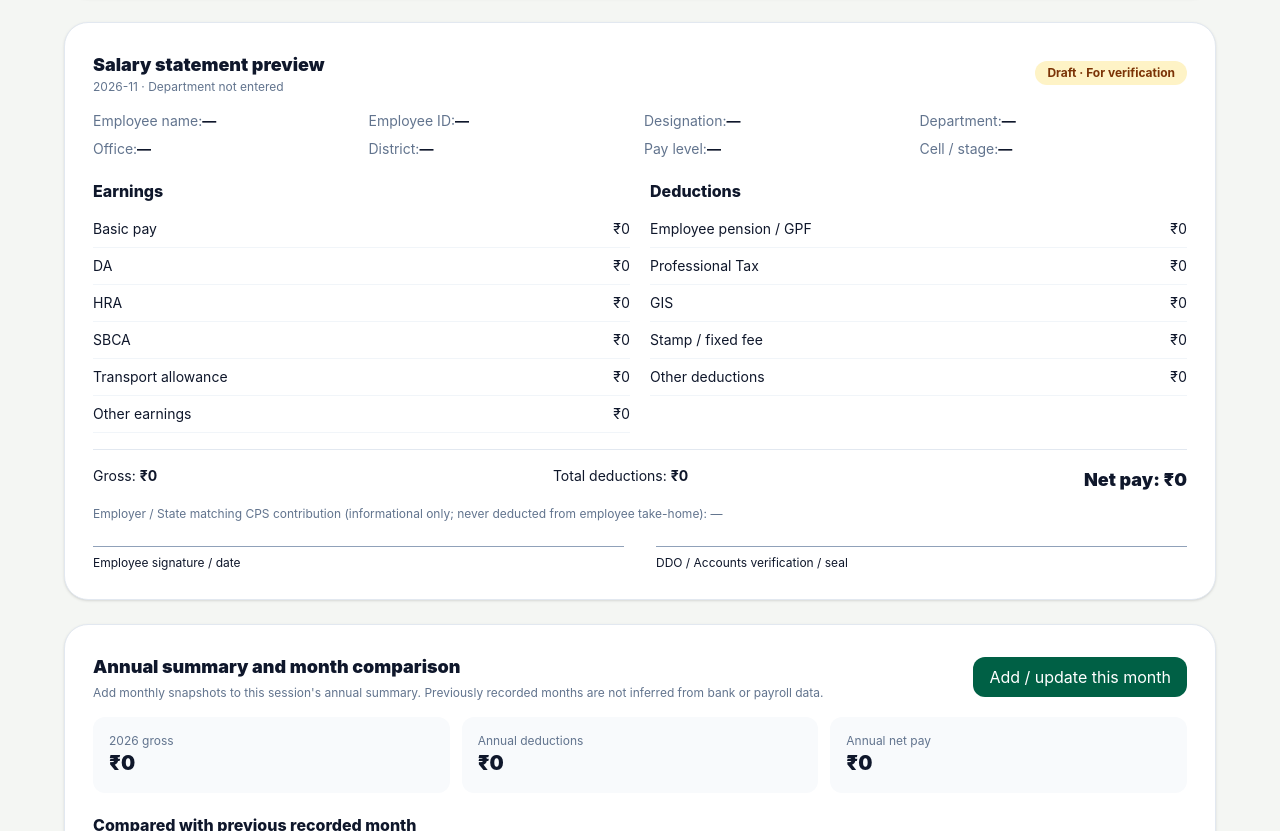
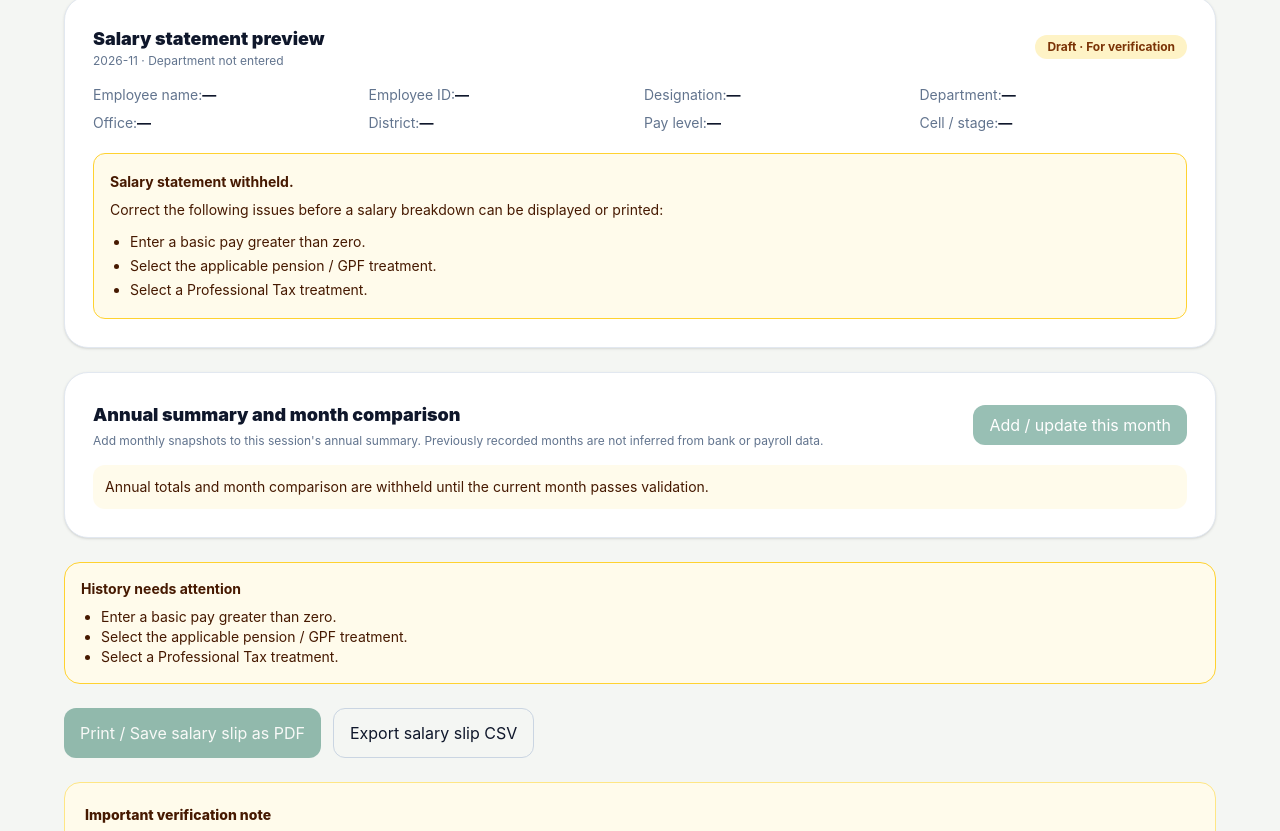
Before and after one commit to leenusdarnal/SIKKIM-GOVERNMENT-SALARY-CALCULATOR, a SvelteKit app: page /payslip-generator in a window 1280 px wide. Shown: the part 1189-2020 px from the top of the page. Built offline with nearby package versions, Linux system fonts and the light colour scheme.

Commit message:
Withhold invalid payslip totals and block print or month snapshots

```diff
--- a/src/routes/payslip-generator/+page.svelte
+++ b/src/routes/payslip-generator/+page.svelte
@@ -9,7 +9,7 @@
  const model=$derived(buildPayslipModel(month,employee,input,history));
  const fmt=(v:number)=>new Intl.NumberFormat('en-IN',{style:'currency',currency:'INR',maximumFractionDigits:0}).format(v);
  const update=(key:keyof SalaryInput,value:number|boolean|string)=>input={...input,[key]:value,...(key==='pensionMode'?{cpsMembershipConfirmed:false,gpfMembershipConfirmed:false}:{})};
- const addMonth=()=>{try{history=addOrReplacePayslipMonth(history,{month,gross:model.salary.gross,deductions:model.salary.totalDeductions,net:model.salary.takeHome});notice='Current month added to annual summary.';}catch(e){notice=e instanceof Error?e.message:'Could not add month.';}};
+ const addMonth=()=>{if(!model.valid){notice='The month was not recorded because the current salary inputs have validation issues.';return;}try{history=addOrReplacePayslipMonth(history,{month,gross:model.salary.gross,deductions:model.salary.totalDeductions,net:model.salary.takeHome});notice='Current month added to annual summary.';}catch(e){notice=e instanceof Error?e.message:'Could not add month.';}};
  const exportCsv=()=>{try{const blob=new Blob([createPayslipCsv(model)],{type:'text/csv;charset=utf-8;'});const url=URL.createObjectURL(blob);const a=document.createElement('a');a.href=url;a.download='sikkim-salary-slip-'+month+'.csv';a.click();URL.revokeObjectURL(url);}catch(e){notice=e instanceof Error?e.message:'Could not export CSV.';}};
  const fields=[['name','Employee name'],['employeeId','Employee ID'],['designation','Designation'],['department','Department'],['office','Office'],['district','District'],['payLevel','Pay level'],['cell','Cell / stage']] as const;
  const amounts=[['basicPay','Basic pay (₹)'],['daRate','DA rate (%)'],['hraRate','HRA rate (%)'],['hraMinimum','HRA minimum (₹)'],['sbcaRate','SBCA rate (%)'],['transportAllowance','Transport allowance (₹)'],['otherEarnings','Other earnings (₹)'],['manualPension','Employee pension / other pension (₹)'], ['manualProfessionalTax','Professional Tax override (₹)'],['gis','GIS (₹)'],['stampFee','Stamp / fixed fee (₹)'],['otherDeductions','Other deductions (₹)']] as const;
@@ -44,15 +44,20 @@
     <label class="text-sm font-semibold">Professional Tax treatment<select value={input.professionalTaxMode} onchange={(e)=>update('professionalTaxMode',e.currentTarget.value)} class="mt-1 w-full rounded-xl border border-slate-300 bg-transparent p-3 dark:border-slate-700"><option value="unselected">Not selected</option><option value="auto">Automatic — pay-level band</option><option value="manual">Manual override</option><option value="none">Not applicable</option></select></label>
     {#if input.professionalTaxMode==='auto'}<label class="text-sm font-semibold">Professional Tax pay-level band<select value={input.professionalTaxLevelBand} onchange={(e)=>update('professionalTaxLevelBand',e.currentTarget.value)} class="mt-1 w-full rounded-xl border border-slate-300 bg-transparent p-3 dark:border-slate-700"><option value="unselected">Select pay-level band</option><option value="below-level-15">Below Level 15 — ₹150</option><option value="level-15-and-above">Level 15 and above — ₹200</option></select></label>{/if}
    </div>
+   {#if model.valid}
    <div class="mt-5 grid gap-3 sm:grid-cols-2 lg:grid-cols-3">
     <div class="rounded-2xl bg-slate-50 p-4 dark:bg-slate-800"><p class="text-xs text-slate-500">Gross salary</p><p class="mt-1 text-2xl font-black">{fmt(model.salary.gross)}</p></div>
     <div class="rounded-2xl bg-slate-50 p-4 dark:bg-slate-800"><p class="text-xs text-slate-500">Total deductions</p><p class="mt-1 text-2xl font-black">{fmt(model.salary.totalDeductions)}</p></div>
     <div class="rounded-2xl bg-emerald-950 p-4 text-white"><p class="text-xs text-emerald-200">Net take-home</p><p class="mt-1 text-2xl font-black">{fmt(model.salary.takeHome)}</p></div>
    </div>
+   {:else}
+    <p class="mt-5 rounded-xl border border-amber-300 bg-amber-50 p-4 text-sm leading-6 text-amber-950 dark:border-amber-900 dark:bg-amber-950/30 dark:text-amber-100" role="alert">Gross pay, deductions and take-home are withheld until the salary inputs pass validation. Review the errors below.</p>
+   {/if}
   </section>
   <section id="print-slip" class="print-report rounded-3xl border border-slate-200 bg-white p-5 shadow-sm dark:border-slate-800 dark:bg-slate-900 sm:p-7">
    <div class="flex flex-wrap items-center justify-between gap-3"><div><h2 class="text-lg font-black">Salary statement preview</h2><p class="text-xs text-slate-500">{month} · {employee.department||'Department not entered'}</p></div><span class="rounded-full bg-amber-100 px-3 py-1 text-xs font-bold text-amber-900">Draft · For verification</span></div>
    <div class="mt-4 grid gap-2 text-sm sm:grid-cols-2 lg:grid-cols-4">{#each fields as field}<p><span class="text-slate-500">{field[1]}: </span><strong>{employee[field[0]]||'—'}</strong></p>{/each}</div>
+   {#if model.valid}
    <div class="mt-5 grid gap-5 md:grid-cols-2">
     <div><h3 class="mb-2 font-extrabold">Earnings</h3><table class="w-full text-sm"><tbody>{#each [['Basic pay',model.salary.basicPay],['DA',model.salary.da],['HRA',model.salary.hra],['SBCA',model.salary.sbca],['Transport allowance',model.salary.transportAllowance],['Other earnings',model.salary.otherEarnings]] as row}<tr class="border-b border-slate-100 dark:border-slate-800"><td class="py-2">{row[0]}</td><td class="py-2 text-right tabular-nums">{fmt(Number(row[1]))}</td></tr>{/each}</tbody></table></div>
     <div><h3 class="mb-2 font-extrabold">Deductions</h3><table class="w-full text-sm"><tbody>{#each [['Employee pension / GPF',model.salary.employeePension],['Professional Tax',model.salary.professionalTax],['GIS',model.salary.gis],['Stamp / fixed fee',model.salary.stampFee],['Other deductions',model.salary.otherDeductions]] as row}<tr class="border-b border-slate-100 dark:border-slate-800"><td class="py-2">{row[0]}</td><td class="py-2 text-right tabular-nums">{fmt(Number(row[1]))}</td></tr>{/each}</tbody></table></div>
@@ -60,17 +65,29 @@
    <div class="mt-4 flex flex-wrap justify-between gap-3 border-t border-slate-200 pt-4 text-sm dark:border-slate-700"><p>Gross: <strong>{fmt(model.salary.gross)}</strong></p><p>Total deductions: <strong>{fmt(model.salary.totalDeductions)}</strong></p><p class="text-lg font-black">Net pay: {fmt(model.salary.takeHome)}</p></div>
    <p class="mt-3 text-xs text-slate-500">Employer / State matching CPS contribution (informational only; never deducted from employee take-home): {model.salary.employerCpsContribution>0?fmt(model.salary.employerCpsContribution):'—'}</p>
    <div class="mt-6 grid gap-8 sm:grid-cols-2"><div class="border-t border-slate-400 pt-2 text-xs">Employee signature / date</div><div class="border-t border-slate-400 pt-2 text-xs">DDO / Accounts verification / seal</div></div>
+   {:else}
+    <div class="mt-5 rounded-xl border border-amber-300 bg-amber-50 p-4 text-sm leading-6 text-amber-950" role="alert">
+     <strong>Salary statement withheld.</strong>
+     <p class="mt-1">Correct the following issues before a salary breakdown can be displayed or printed:</p>
+     <ul class="mt-2 list-disc pl-5">{#each model.errors as issue}<li>{issue}</li>{/each}</ul>
+    </div>
+   {/if}
   </section>
   <section class="rounded-3xl border border-slate-200 bg-white p-5 shadow-sm dark:border-slate-800 dark:bg-slate-900 sm:p-7">
-   <div class="flex flex-wrap items-center justify-between gap-3"><div><h2 class="text-lg font-black">Annual summary and month comparison</h2><p class="mt-1 text-xs text-slate-500">Add monthly snapshots to this session's annual summary. Previously recorded months are not inferred from bank or payroll data.</p></div><button type="button" onclick={addMonth} class="rounded-xl bg-emerald-800 px-4 py-2 text-sm font-bold text-white">Add / update this month</button></div>
+   <div class="flex flex-wrap items-center justify-between gap-3"><div><h2 class="text-lg font-black">Annual summary and month comparison</h2><p class="mt-1 text-xs text-slate-500">Add monthly snapshots to this session's annual summary. Previously recorded months are not inferred from bank or payroll data.</p></div><button type="button" onclick={addMonth} disabled={!model.valid} class="rounded-xl bg-emerald-800 px-4 py-2 text-sm font-bold text-white disabled:cursor-not-allowed disabled:opacity-40">Add / update this month</button></div>
+   {#if model.valid}
    <div class="mt-4 grid gap-3 sm:grid-cols-3"><div class="rounded-xl bg-slate-50 p-4 dark:bg-slate-800"><p class="text-xs text-slate-500">{model.annual.year} gross</p><p class="text-xl font-black">{fmt(model.annual.gross)}</p></div><div class="rounded-xl bg-slate-50 p-4 dark:bg-slate-800"><p class="text-xs text-slate-500">Annual deductions</p><p class="text-xl font-black">{fmt(model.annual.deductions)}</p></div><div class="rounded-xl bg-slate-50 p-4 dark:bg-slate-800"><p class="text-xs text-slate-500">Annual net pay</p><p class="text-xl font-black">{fmt(model.annual.net)}</p></div></div>
    <h3 class="mt-5 font-extrabold">Compared with previous recorded month</h3>
    {#if model.previousMonth}<p class="mt-1 text-xs text-slate-500">Previous record: {model.previousMonth.month}</p><div class="mt-3 grid gap-3 sm:grid-cols-3">{#each [['Gross change',model.monthComparison.gross],['Deduction change',model.monthComparison.deductions],['Net pay change',model.monthComparison.net]] as row}<div class="rounded-xl border border-slate-200 p-3 dark:border-slate-700"><p class="text-xs text-slate-500">{row[0]}</p><p class="text-lg font-black">{Number(row[1])>=0?'+':''}{fmt(Number(row[1]))}</p></div>{/each}</div>{:else}<p class="mt-2 text-sm text-slate-500">Add a previous month record to enable month-to-month comparison.</p>{/if}
+
+   {:else}
+    <p class="mt-4 rounded-xl bg-amber-50 p-3 text-sm text-amber-950" role="status">Annual totals and month comparison are withheld until the current month passes validation.</p>
+   {/if}
    {#if history.length}<div class="mt-5 overflow-x-auto"><table class="w-full min-w-[560px] text-sm"><thead><tr class="border-b text-left dark:border-slate-700"><th class="py-2">Month</th><th class="py-2 text-right">Gross</th><th class="py-2 text-right">Deductions</th><th class="py-2 text-right">Net</th></tr></thead><tbody>{#each history as item}<tr class="border-b border-slate-100 dark:border-slate-800"><td class="py-2">{item.month}</td><td class="py-2 text-right">{fmt(item.gross)}</td><td class="py-2 text-right">{fmt(item.deductions)}</td><td class="py-2 text-right">{fmt(item.net)}</td></tr>{/each}</tbody></table></div>{/if}
    {#if notice}<p class="mt-3 text-sm" role="status">{notice}</p>{/if}
   </section>
   {#if !model.valid}<section class="rounded-2xl border border-amber-300 bg-amber-50 p-4 text-sm text-amber-950" role="alert"><strong>History needs attention</strong><ul class="mt-2 list-disc pl-5">{#each model.errors as error}<li>{error}</li>{/each}</ul></section>{/if}
-  <div class="flex flex-wrap gap-3 print:hidden"><button type="button" onclick={()=>window.print()} class="rounded-xl bg-emerald-800 px-4 py-3 text-sm font-bold text-white">Print / Save salary slip as PDF</button><button type="button" onclick={exportCsv} class="rounded-xl border border-slate-300 px-4 py-3 text-sm font-bold dark:border-slate-700">Export salary slip CSV</button></div>
+  <div class="flex flex-wrap gap-3 print:hidden"><button type="button" onclick={()=>window.print()} disabled={!model.valid} class="rounded-xl bg-emerald-800 px-4 py-3 text-sm font-bold text-white disabled:cursor-not-allowed disabled:opacity-40">Print / Save salary slip as PDF</button><button type="button" onclick={exportCsv} class="rounded-xl border border-slate-300 px-4 py-3 text-sm font-bold dark:border-slate-700">Export salary slip CSV</button></div>
   <section class="rounded-2xl border border-amber-200 bg-amber-50 p-5 text-sm leading-6 text-amber-950 dark:border-amber-900 dark:bg-amber-950/30 dark:text-amber-100"><h2 class="font-extrabold">Important verification note</h2><p class="mt-2">This is a draft calculation statement, not an official pay certificate. Confirm pay, allowance eligibility, effective rates, the employee’s actual CPS / OPS / GPF option and all applicable contribution bases, Professional Tax, GIS, recoveries and other deductions against current Government orders, service records and DDO / Accounts records before issue. CPS figures are not calculated until CPS membership and the contribution basis are explicitly confirmed. The State matching share is informational and is not part of employee deductions. Annual totals include only the months entered in this session.</p></section>
  </div>
 </main>
```
